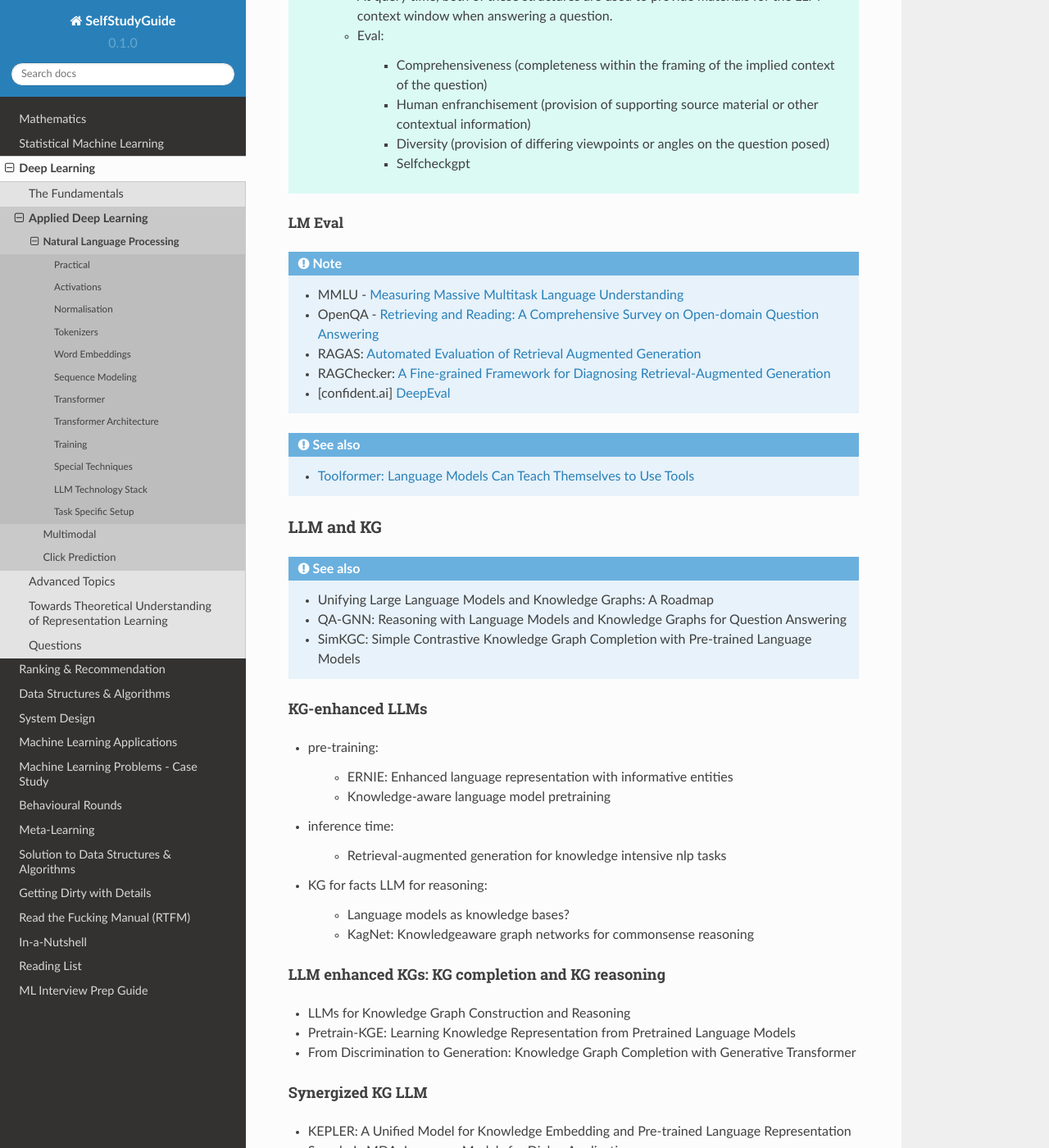
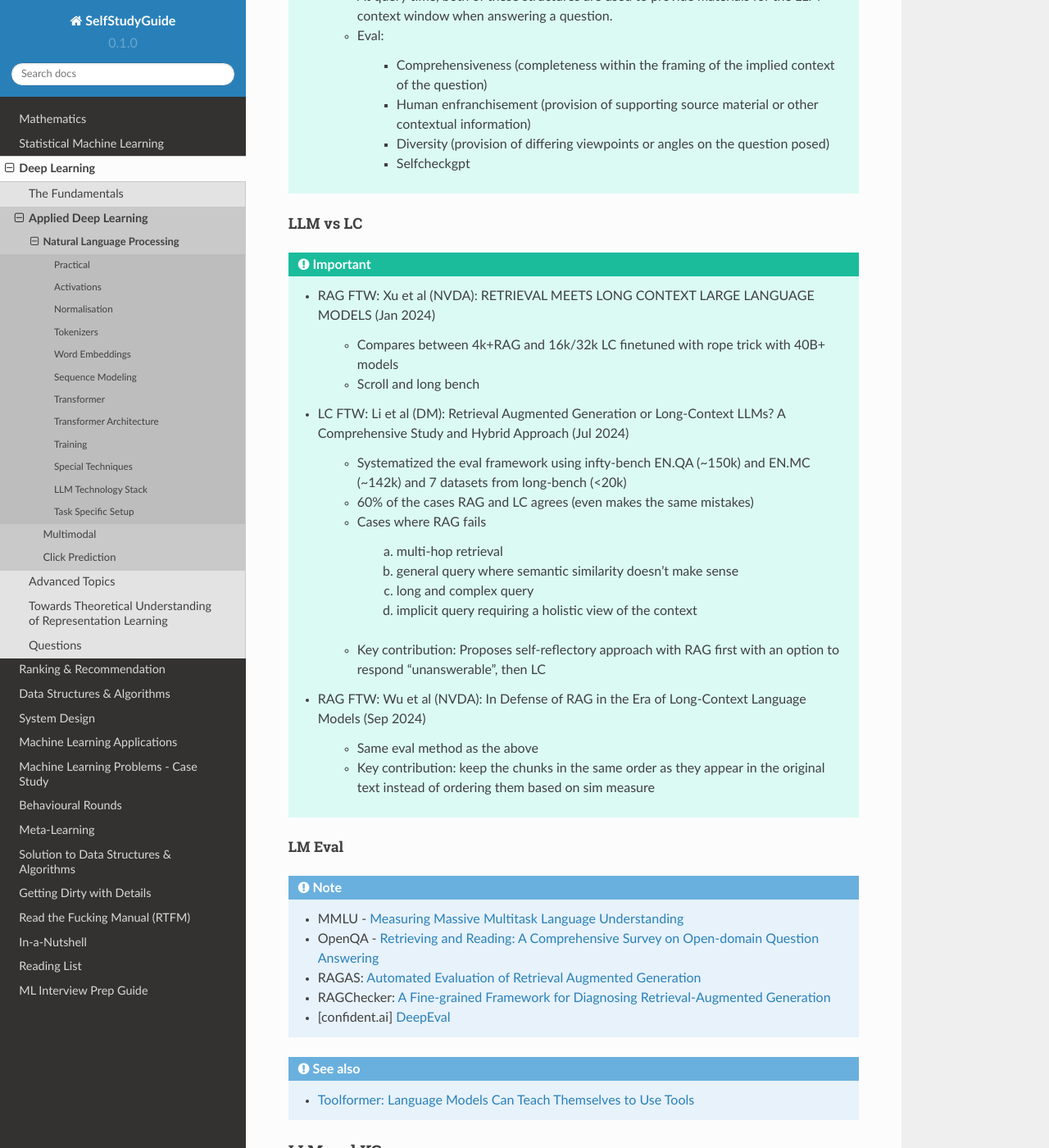
Before and after one commit to uselesstechjunks/leetcode, a Sphinx documentation site: the page built from docs/source/dl/application/nlp.rst, in a window 1280 px wide and 1400 px high, scrolled down 15266 px. Shown: the whole window at 82% size. Built offline with Sphinx 7.4.7 and the Read the Docs theme 2.0.0, drawn with Linux system fonts in a browser that asks for light colours.

Commit message:
Update nlp.rst (#352)

```diff
--- a/docs/source/dl/application/nlp.rst
+++ b/docs/source/dl/application/nlp.rst
@@ -569,6 +569,29 @@ Graph RAG
 			- Human enfranchisement (provision of supporting source material or other contextual information)
 			- Diversity (provision of differing viewpoints or angles on the question posed)
 			- Selfcheckgpt
+
+LLM vs LC
+-----------------------------------------------------------------------------------------
+.. important::
+	- RAG FTW: Xu et al (NVDA): RETRIEVAL MEETS LONG CONTEXT LARGE LANGUAGE MODELS (Jan 2024)
+
+		- Compares between 4k+RAG and 16k/32k LC finetuned with rope trick with 40B+ models
+		- Scroll and long bench
+	- LC FTW: Li et al (DM): Retrieval Augmented Generation or Long-Context LLMs? A Comprehensive Study and Hybrid Approach (Jul 2024)
+
+		- Systematized the eval framework using infty-bench EN.QA (~150k) and EN.MC (~142k) and 7 datasets from long-bench (<20k)
+		- 60% of the cases RAG and LC agrees (even makes the same mistakes)
+		- Cases where RAG fails
+
+			(a) multi-hop retrieval
+			(b) general query where semantic similarity doesn't make sense
+			(c) long and complex query
+			(d) implicit query requiring a holistic view of the context
+		- Key contribution: Proposes self-reflectory approach with RAG first with an option to respond "unanswerable", then LC
+	- RAG FTW: Wu et al (NVDA): In Defense of RAG in the Era of Long-Context Language Models (Sep 2024)
+
+		- Same eval method as the above
+		- Key contribution: keep the chunks in the same order as they appear in the original text instead of ordering them based on sim measure
 
 LM Eval
 ^^^^^^^^^^^^^^^^^^^^^^^^^^^^^^^^^^^^^^^^^^^^^^^^^^^^^^^^^^^^^^^^^^^^^^^^^^^^^^^^^^^^^^^^^
```
